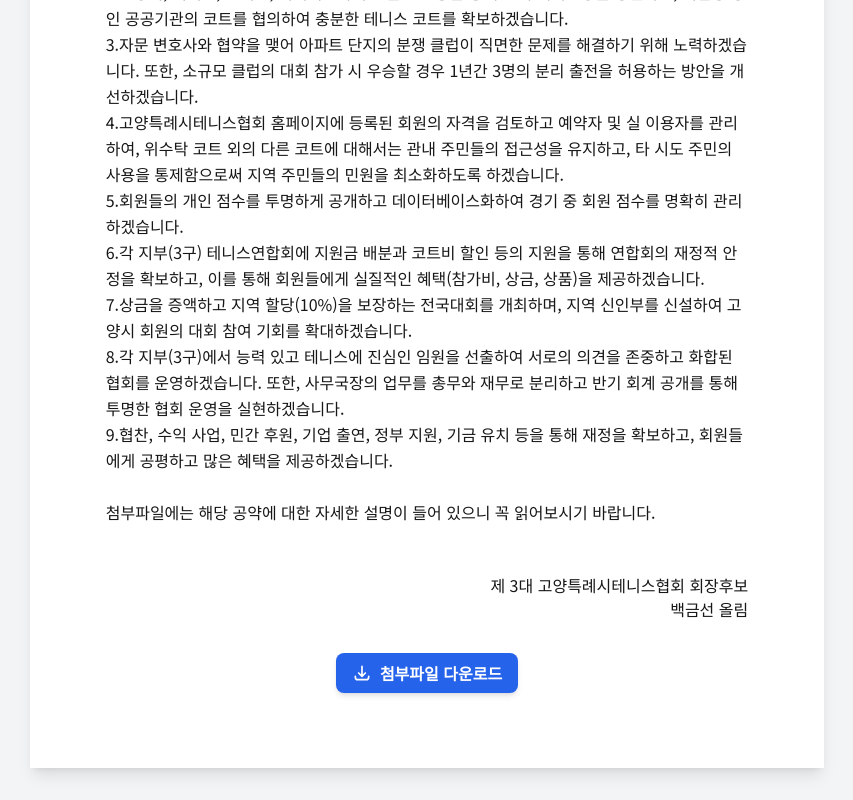
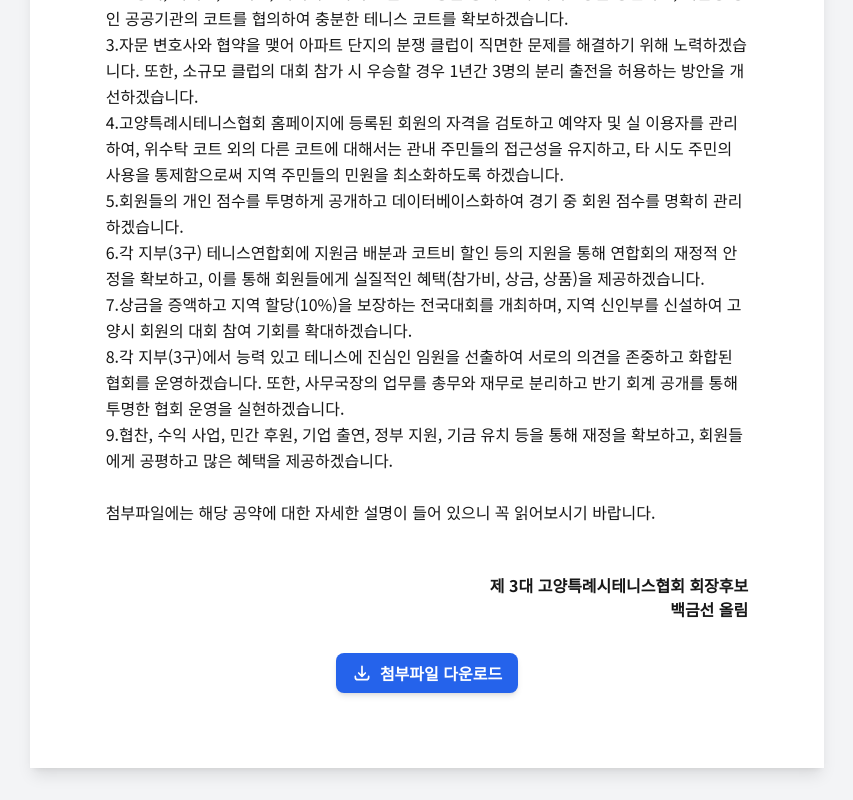
Before and after one commit to kimjy0301/whitegoldline, a Next.js app: page /promise in a window 1280 px wide. Shown: the part 557-1357 px from the top of the page, without its empty margins (213-1066 px from the left). Built offline with nearby package versions, Linux system fonts and the light colour scheme; a web font is replaced by a local one.

Commit message:
폰트 수정

```diff
--- a/app/promise/page.tsx
+++ b/app/promise/page.tsx
@@ -64,8 +64,10 @@ const PromisePage = () => {
             </p>
             <br />
             <br />
-            <p className="text-right"> 제 3대 고양특례시테니스협회 회장후보</p>
-            <p className="text-right"> 백금선 올림</p>
+            <p className="text-right font-semibold">
+              제 3대 고양특례시테니스협회 회장후보
+            </p>
+            <p className="text-right font-semibold"> 백금선 올림</p>
 
             <div className="mt-8 flex justify-center">
               <a
```
